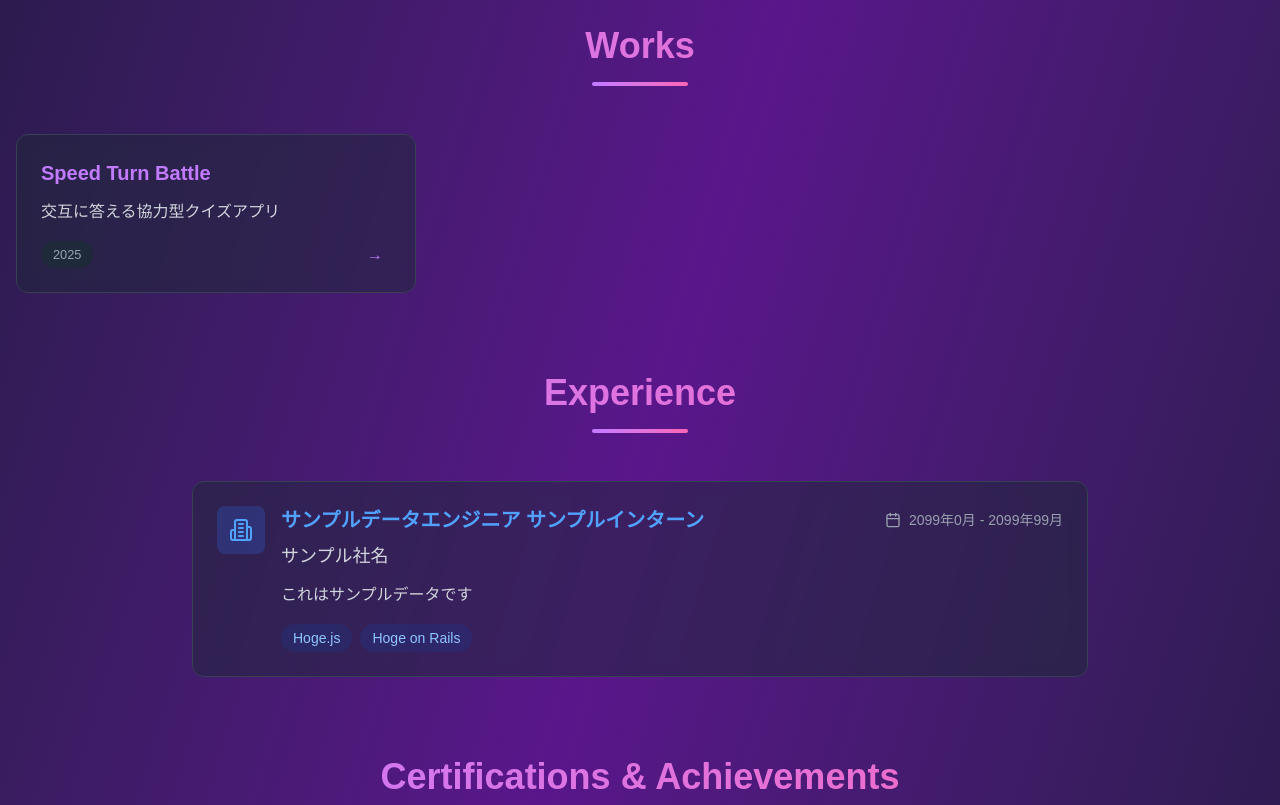
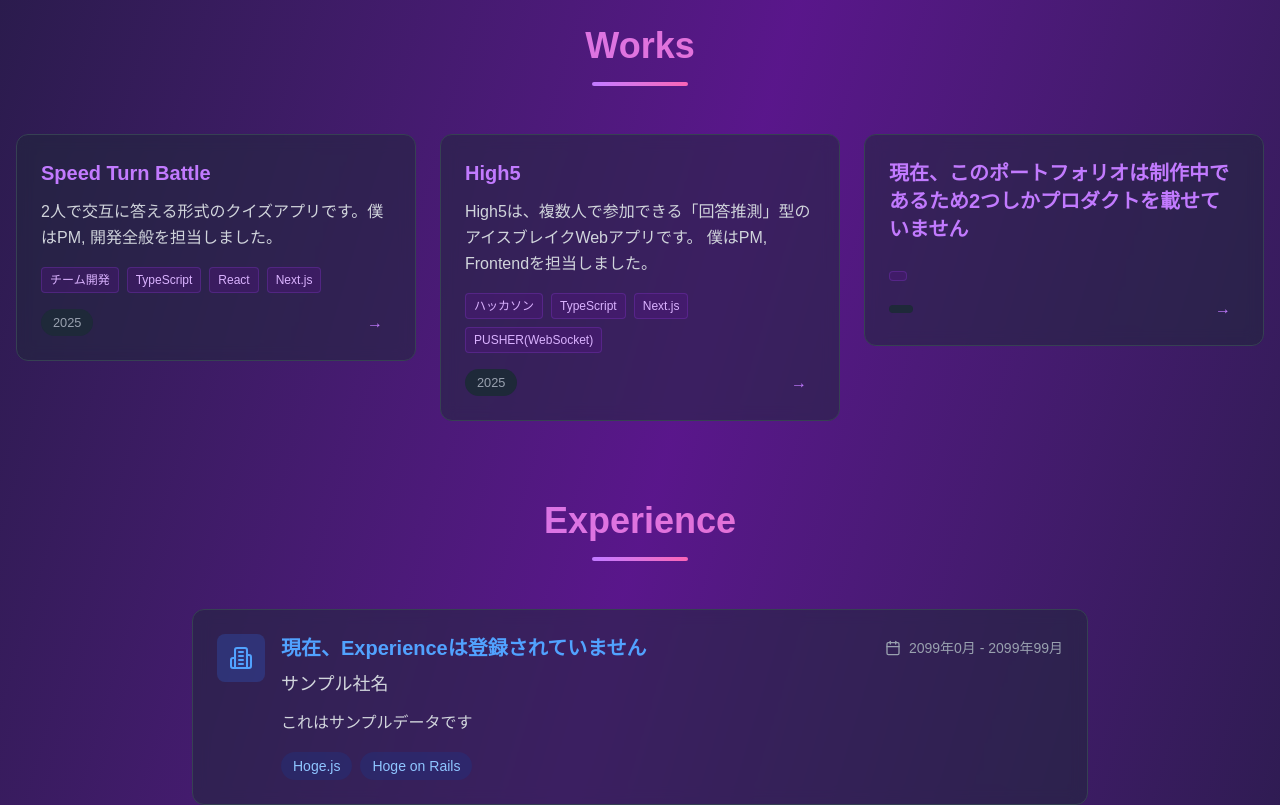
Before and after one commit to KinuGra/202507-portfolio, a Next.js app: page / in a window 1280 px wide. Shown: the part 1640-2445 px from the top of the page. Built offline with nearby package versions, Linux system fonts and the light colour scheme.

Commit message:
add: Worksにタグを追加

```diff
--- a/src/app/page.tsx
+++ b/src/app/page.tsx
@@ -53,12 +53,29 @@ export default function HomePage() {
               {works.map((work, index) => (
                 <Card key={work.title} delay={index * 0.1}>
                   <Link href={work.url} target="_blank" className="block group">
-                    <div className="p-6 h-full">
+                    <div className="p-6 h-full flex flex-col">
                       <h3 className="text-xl font-bold text-purple-400 mb-3 group-hover:text-purple-300 transition-colors">
                         {work.title}
                       </h3>
-                      <p className="text-gray-300 mb-4 leading-relaxed">{work.description}</p>
-                      <div className="flex justify-between items-center">
+                      <p className="text-gray-300 mb-4 leading-relaxed flex-1">{work.description}</p>
+
+                      {/* Technology Stack */}
+                      {work.technologies && (
+                        <div className="mb-4">
+                          <div className="flex flex-wrap gap-2">
+                            {work.technologies.map((tech) => (
+                              <span
+                                key={tech}
+                                className="px-2 py-1 bg-purple-900/30 text-purple-300 rounded text-xs font-medium border border-purple-500/20 hover:bg-purple-900/50 transition-colors"
+                              >
+                                {tech}
+                              </span>
+                            ))}
+                          </div>
+                        </div>
+                      )}
+
+                      <div className="flex justify-between items-center mt-auto">
                         <small className="text-gray-400 bg-gray-800 px-3 py-1 rounded-full">{work.year}</small>
                         <div className="w-6 h-6 text-purple-400 group-hover:translate-x-1 transition-transform">→</div>
                       </div>
--- a/src/data/experiences.ts
+++ b/src/data/experiences.ts
@@ -1,7 +1,7 @@
 export const experiences = [
     {
         company: "サンプル社名",
-        position: "サンプルデータエンジニア サンプルインターン",
+        position: "現在、Experienceは登録されていません",
         period: "2099年0月 - 2099年99月",
         description:
             "これはサンプルデータです",
--- a/src/data/works.ts
+++ b/src/data/works.ts
@@ -1,8 +1,23 @@
 export const works = [
     {
         title: "Speed Turn Battle",
-        description: "交互に答える協力型クイズアプリ",
+        description: "2人で交互に答える形式のクイズアプリです。僕はPM, 開発全般を担当しました。",
+        year: 2025,
         url: "https://speed-turn-battle.vercel.app/",
+        technologies: ["チーム開発", "TypeScript", "React", "Next.js"],
+    },
+    {
+        title: "High5",
+        description: "High5は、複数人で参加できる「回答推測」型のアイスブレイクWebアプリです。\n僕はPM, Frontendを担当しました。",
         year: 2025,
+        url: "https://high5-drab.vercel.app/",
+        technologies: ["ハッカソン", "TypeScript", "Next.js", "PUSHER(WebSocket)"],
+    },
+    {
+        title: "現在、このポートフォリオは制作中であるため2つしかプロダクトを載せていません",
+        description: "",
+        year: null,
+        url: "null",
+        technologies: [""],
     },
 ];
```
